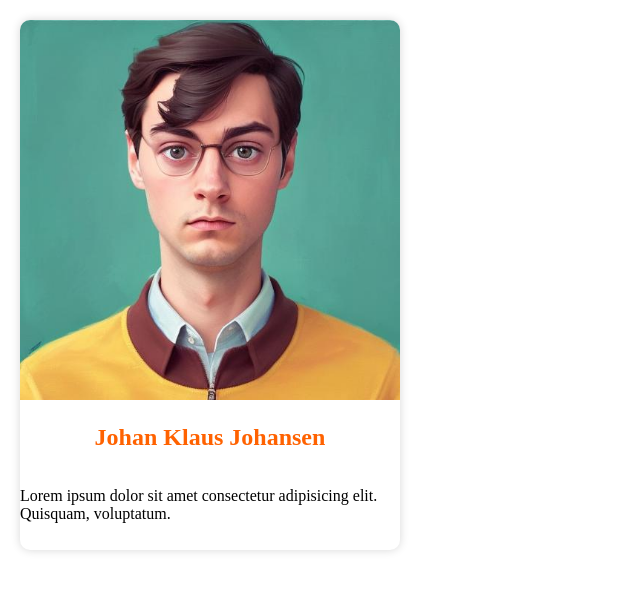
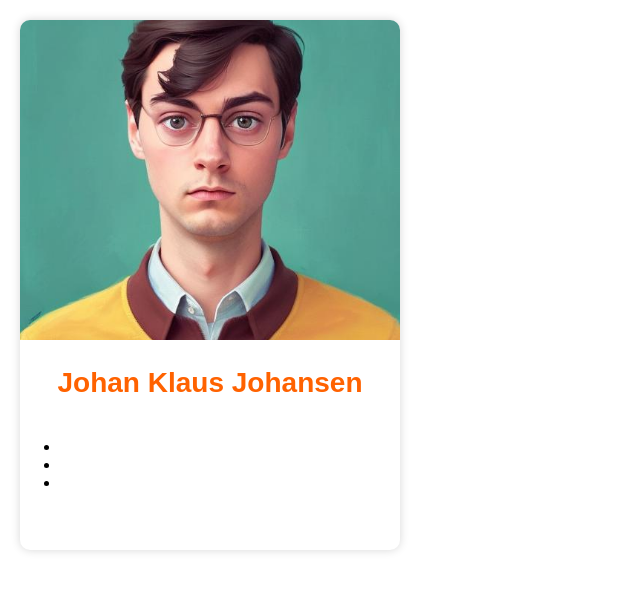
Before and after one commit to ddmuzyk/Tasks, a plain HTML site: page Task1/index.html in a window 1280 px wide. Shown: the whole page, without its empty margins (0-640 px from the left). Drawn offline with Linux system fonts and the light colour scheme.

Commit message:
styling the card

```diff
--- a/Task1/index.html
+++ b/Task1/index.html
@@ -12,7 +12,11 @@
       <img src="/public/face.jpg" alt="Face image">
       <div class="card-content">
         <h2>Johan Klaus Johansen</h2>
-        <p>Lorem ipsum dolor sit amet consectetur adipisicing elit. Quisquam, voluptatum.</p>
+        <ul>
+          <li></li>
+          <li></li>
+          <li></li>
+        </ul>
       </div>
   </div>
 </body>
--- a/Task1/styles.css
+++ b/Task1/styles.css
@@ -27,10 +27,13 @@ body {
 img {
   width: 100%;
   border-radius: 10px 10px 0 0;
-  /* height: 320px; */
+  height: 320px;
+  object-fit: cover;
 }
 
 h2 {
   text-align: center;
   color: #FF6200;
+  font-size: 28px;
+  font-family: Arial, Helvetica, sans-serif;
 }
```
